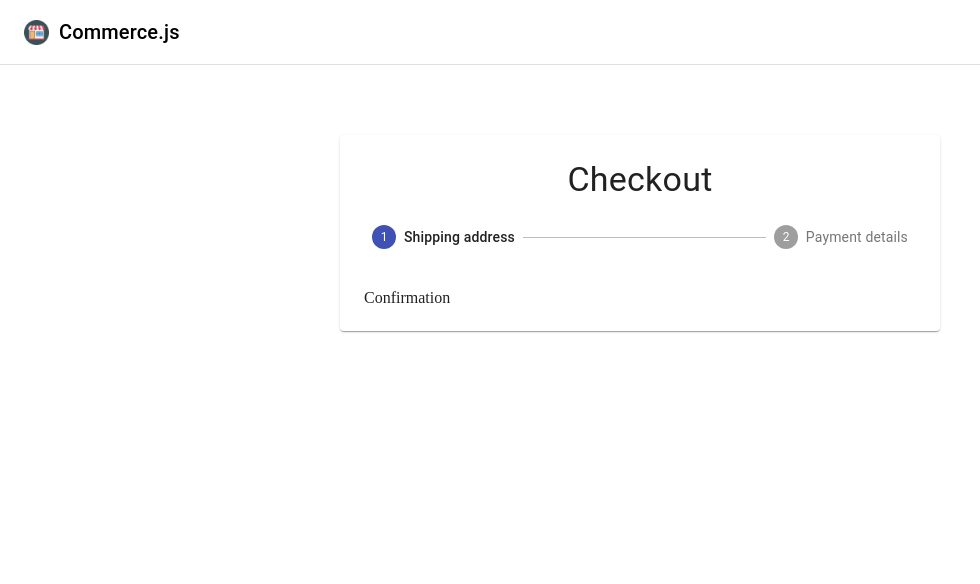
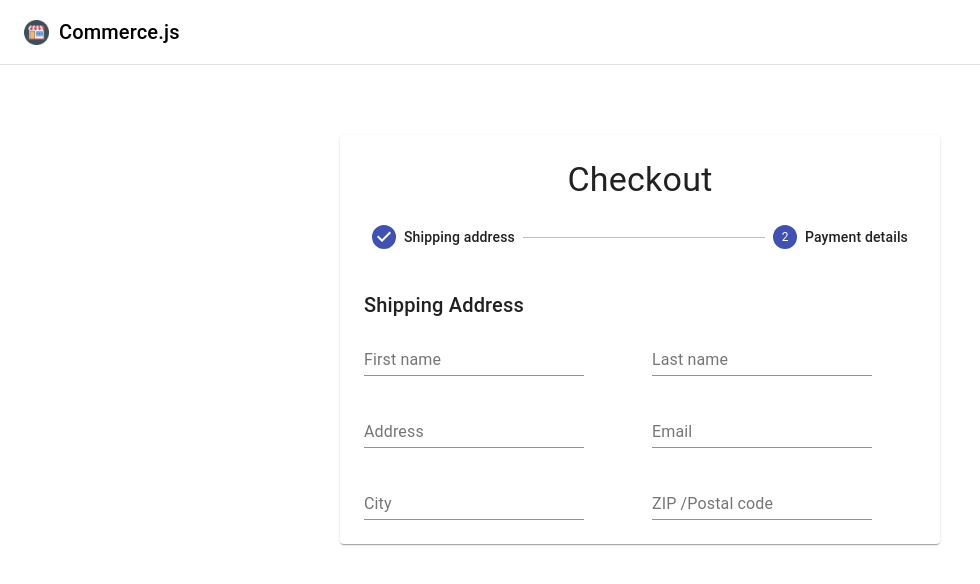
Before and after one commit to fogset/first-ecommerce-website, a React (Create React App) app: page /checkout in a window 1280 px wide. Shown: the top 584 px of the page, without its empty margins (0-980 px from the left). Built offline with nearby package versions, Linux system fonts and the light colour scheme; no server answers.

Commit message:
addressForm

```diff
--- a/package.json
+++ b/package.json
@@ -3,14 +3,18 @@
   "version": "0.1.0",
   "private": true,
   "dependencies": {
-    "@chec/commerce.js": "^2.5.3",
+    "@chec/commerce.js": "^2.6.0",
     "@material-ui/core": "^4.11.4",
     "@material-ui/icons": "^4.11.2",
+    "@stripe/react-stripe-js": "^1.4.1",
+    "@stripe/stripe-js": "^1.15.0",
     "@testing-library/jest-dom": "^5.12.0",
     "@testing-library/react": "^11.2.7",
     "@testing-library/user-event": "^12.8.3",
     "react": "^17.0.2",
     "react-dom": "^17.0.2",
+    "react-hook-form": "^7.6.5",
+    "react-router-dom": "^5.2.0",
     "react-scripts": "^4.0.3",
     "web-vitals": "^1.1.2"
   },
--- a/src/components/CheckoutForm/AddressForm.jsx
+++ b/src/components/CheckoutForm/AddressForm.jsx
@@ -1,9 +1,26 @@
 import React from 'react'
+import { InputLabel, Select, MenuItem, Button, Grid, Typography } from '@material-ui/core';
+import { useForm, FormProvider } from 'react-hook-form';
+
+import FormInput from './CustomTextField';
 
 const AddressForm = () => {
+    const methods = useForm();
     return (
         <div>
-            AdressFrom
+            <Typography variant="h6" gutterBottom>Shipping Address</Typography>
+            <FormProvider {...methods}>
+                <form onSubmit=' '>
+                    <Grid container spacing={3}>
+                        <FormInput required name='firstName' label='First name' />
+                        <FormInput required name='lastName' label='Last name' />
+                        <FormInput required name='address1' label='Address' />
+                        <FormInput required name='email' label='Email' />
+                        <FormInput required name='city' label='City' />
+                        <FormInput required name='zip' label='ZIP /Postal code' />
+                    </Grid>
+                </form>
+            </FormProvider>
         </div>
     )
 }
--- a/src/components/CheckoutForm/Checkout/Checkout.jsx
+++ b/src/components/CheckoutForm/Checkout/Checkout.jsx
@@ -8,7 +8,7 @@ import PaymentForm from '../PaymentForm';
 const steps = ['Shipping address', 'Payment details'];
 
 const Checkout = () => {
-    const [activeStep, setActiveStep] = useState(2);
+    const [activeStep, setActiveStep] = useState(0);
     const classes = useStyles();
 
     const Confirmation = () => (
@@ -28,7 +28,7 @@ const Checkout = () => {
             <main className={classes.layout}>
                 <Paper className={classes.paper}>
                     <Typography variant="h4" align="center"> Checkout</Typography>
-                    <Stepper activeStep={0} className={classes.stepper}>
+                    <Stepper activeStep={1} className={classes.stepper}>
 
                         {steps.map((label) => (
                             <Step key={label}>
--- /dev/null
+++ b/src/components/CheckoutForm/CustomTextField.jsx
@@ -0,0 +1,21 @@
+import React from 'react'
+import { TextField, Grid } from '@material-ui/core';
+import { useFormContext, Controller } from 'react-hook-form';
+
+const FormInput = ({ name, label, required }) => {
+    const { control } = useFormContext();
+    return (
+        <Grid item xs={12} sm={6}>
+            <Controller
+                render={({ field }) => <TextField {...field} label={label} />}
+                control={control}
+                fullWidth
+                name={name}
+                label={label}
+                required={required}
+            />
+        </Grid>
+    )
+}
+
+export default FormInput
```
Also changed, not shown: 1 other file (tests, documents, lock files or other folders).
